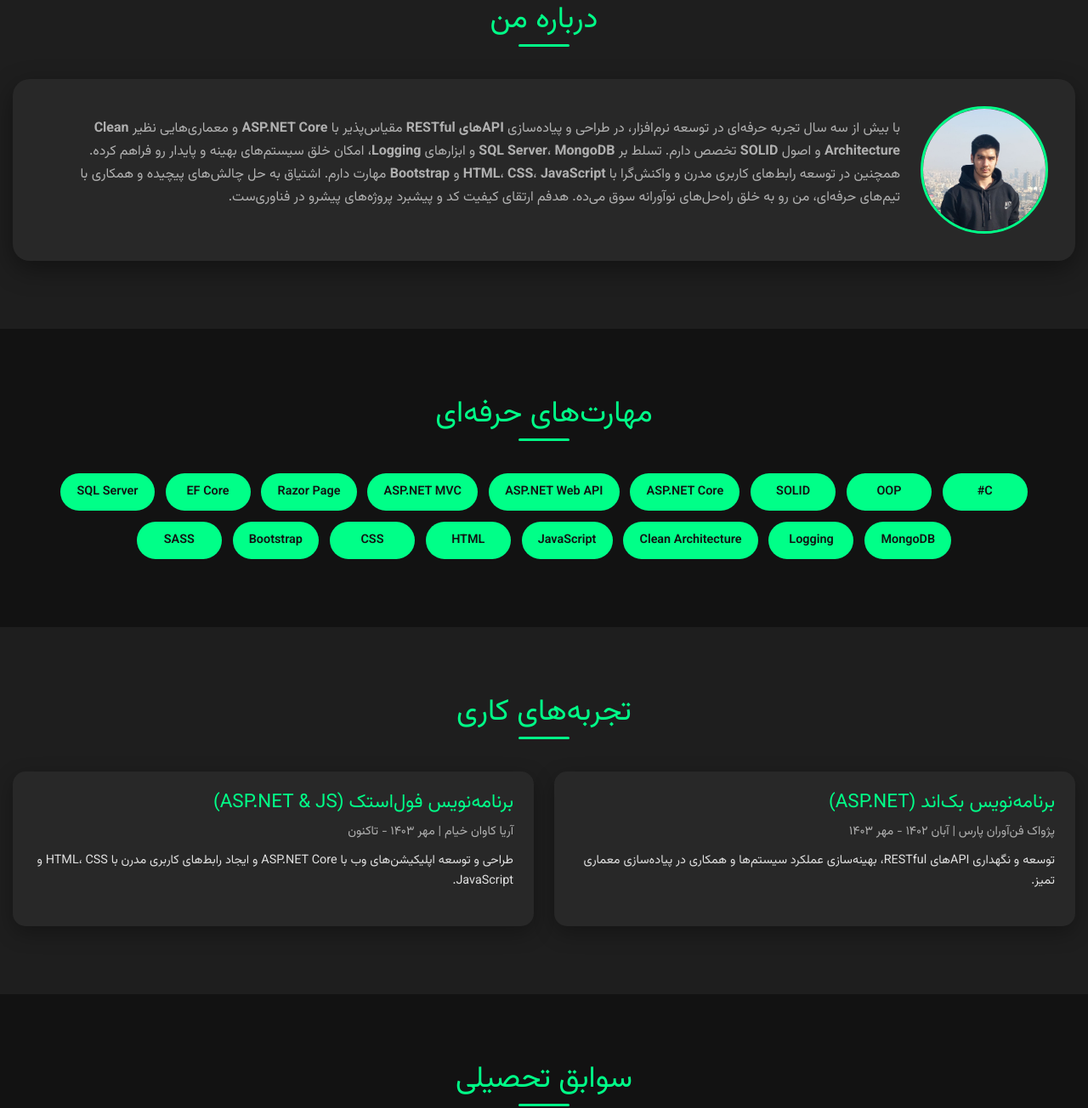
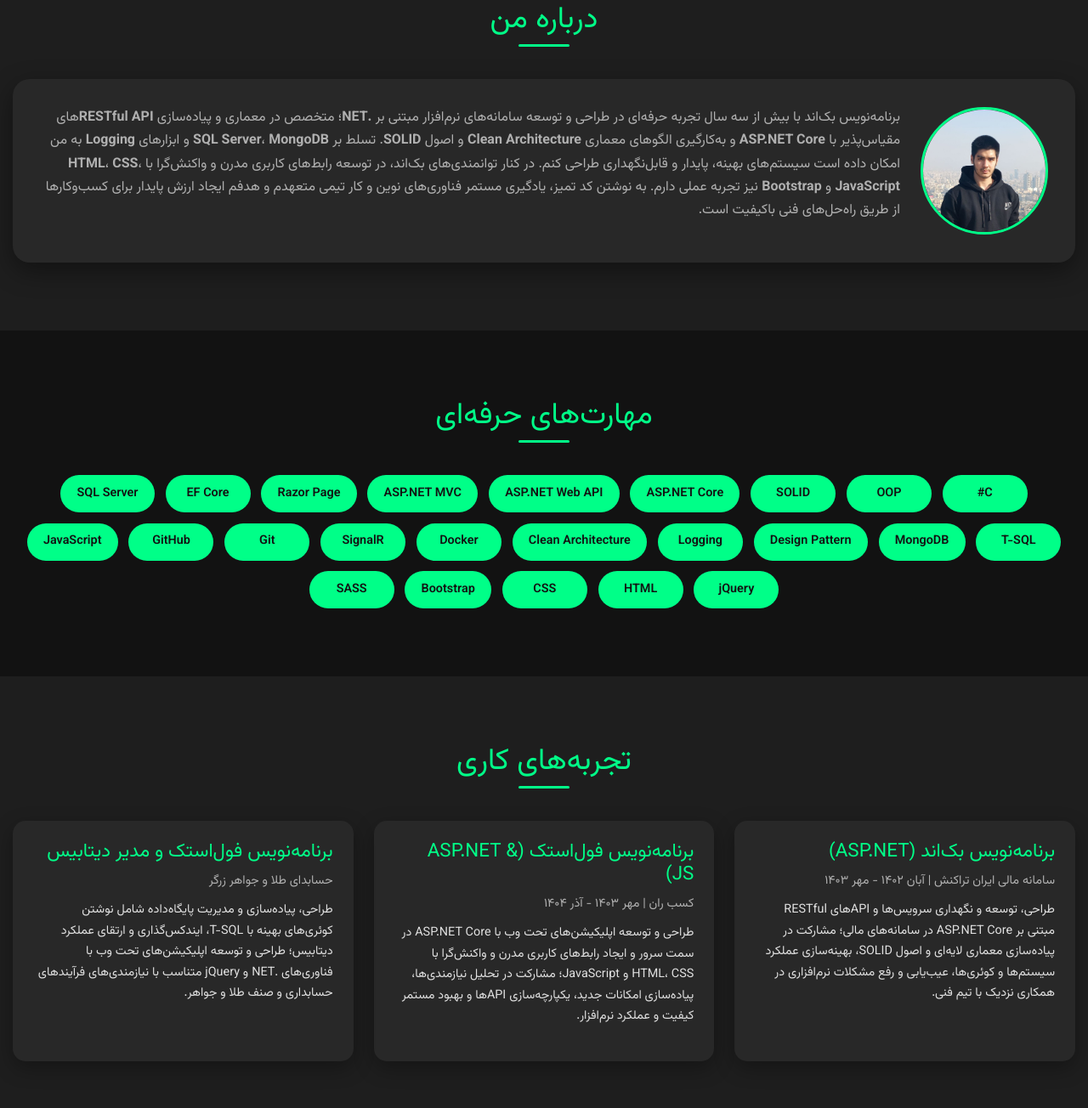
Before and after one commit to MahdiMohammadi2004/OurWebSite, a plain HTML site: page index.html in a window 1280 px wide. Shown: the part 717-2021 px from the top of the page at 85% size. Drawn offline with nearby package versions, Linux system fonts and the light colour scheme.

Commit message:
task snapshot ae421db9-100d-4479-af53-71badb49987b

```diff
--- a/index.html
+++ b/index.html
@@ -59,19 +59,20 @@
           <div class="about-content">
             <img src="images/mahdi.jpg" alt="مهدی محمدی" class="about-img" />
             <p>
-              با بیش از سه سال تجربه حرفه‌ای در توسعه نرم‌افزار، در طراحی و
-              پیاده‌سازی <strong>APIهای RESTful</strong> مقیاس‌پذیر با
-              <strong>ASP.NET Core</strong> و معماری‌هایی نظیر
-              <strong>Clean Architecture</strong> و اصول
-              <strong>SOLID</strong> تخصص دارم. تسلط بر
-              <strong>SQL Server</strong>، <strong>MongoDB</strong> و ابزارهای
-              <strong>Logging</strong>، امکان خلق سیستم‌های بهینه و پایدار رو
-              فراهم کرده. همچنین در توسعه رابط‌های کاربری مدرن و واکنش‌گرا با
+              برنامه‌نویس بک‌اند با بیش از سه سال تجربه حرفه‌ای در طراحی و
+              توسعه سامانه‌های نرم‌افزار مبتنی بر <strong>.NET</strong>؛ متخصص
+              در معماری و پیاده‌سازی <strong>RESTful API</strong>های مقیاس‌پذیر
+              با <strong>ASP.NET Core</strong> و به‌کارگیری الگوهای معماری
+              <strong>Clean Architecture</strong> و اصول <strong>SOLID</strong>.
+              تسلط بر <strong>SQL Server</strong>، <strong>MongoDB</strong> و
+              ابزارهای <strong>Logging</strong> به من امکان داده است سیستم‌های
+              بهینه، پایدار و قابل‌نگهداری طراحی کنم. در کنار توانمندی‌های
+              بک‌اند، در توسعه رابط‌های کاربری مدرن و واکنش‌گرا با
               <strong>HTML</strong>، <strong>CSS</strong>،
-              <strong>JavaScript</strong> و <strong>Bootstrap</strong> مهارت
-              دارم. اشتیاق به حل چالش‌های پیچیده و همکاری با تیم‌های حرفه‌ای، من
-              رو به خلق راه‌حل‌های نوآورانه سوق می‌ده. هدفم ارتقای کیفیت کد و
-              پیشبرد پروژه‌های پیشرو در فناوری‌ست.
+              <strong>JavaScript</strong> و <strong>Bootstrap</strong> نیز
+              تجربه عملی دارم. به نوشتن کد تمیز، یادگیری مستمر فناوری‌های نوین و
+              کار تیمی متعهدم و هدفم ایجاد ارزش پایدار برای کسب‌وکارها از طریق
+              راه‌حل‌های فنی باکیفیت است.
             </p>
           </div>
         </div>
@@ -91,10 +92,17 @@
             <span class="skill-tag">Razor Page</span>
             <span class="skill-tag">EF Core</span>
             <span class="skill-tag">SQL Server</span>
+            <span class="skill-tag">T-SQL</span>
             <span class="skill-tag">MongoDB</span>
+            <span class="skill-tag">Design Pattern</span>
             <span class="skill-tag">Logging</span>
             <span class="skill-tag">Clean Architecture</span>
+            <span class="skill-tag">Docker</span>
+            <span class="skill-tag">SignalR</span>
+            <span class="skill-tag">Git</span>
+            <span class="skill-tag">GitHub</span>
             <span class="skill-tag">JavaScript</span>
+            <span class="skill-tag">jQuery</span>
             <span class="skill-tag">HTML</span>
             <span class="skill-tag">CSS</span>
             <span class="skill-tag">Bootstrap</span>
@@ -110,18 +118,32 @@
           <div class="experience-grid">
             <div class="experience-card">
               <h3>برنامه‌نویس بک‌اند (ASP.NET)</h3>
-              <p class="company">پژواک فن‌آوران پارس | آبان ۱۴۰۲ - مهر ۱۴۰۳</p>
+              <p class="company">سامانه مالی ایران تراکنش | آبان ۱۴۰۲ - مهر ۱۴۰۳</p>
               <p>
-                توسعه و نگهداری APIهای RESTful، بهینه‌سازی عملکرد سیستم‌ها و
-                همکاری در پیاده‌سازی معماری تمیز.
+                طراحی، توسعه و نگهداری سرویس‌ها و APIهای RESTful مبتنی بر
+                ASP.NET Core در سامانه‌های مالی؛ مشارکت در پیاده‌سازی معماری
+                لایه‌ای و اصول SOLID، بهینه‌سازی عملکرد سیستم‌ها و کوئری‌ها،
+                عیب‌یابی و رفع مشکلات نرم‌افزاری در همکاری نزدیک با تیم فنی.
               </p>
             </div>
             <div class="experience-card">
               <h3>برنامه‌نویس فول‌استک (ASP.NET & JS)</h3>
-              <p class="company">آریا کاوان خیام | مهر ۱۴۰۳ - تاکنون</p>
+              <p class="company">کسب ران | مهر ۱۴۰۳ - آذر ۱۴۰۴</p>
               <p>
-                طراحی و توسعه اپلیکیشن‌های وب با ASP.NET Core و ایجاد رابط‌های
-                کاربری مدرن با HTML، CSS و JavaScript.
+                طراحی و توسعه اپلیکیشن‌های تحت وب با ASP.NET Core در سمت
+                سرور و ایجاد رابط‌های کاربری مدرن و واکنش‌گرا با HTML، CSS و
+                JavaScript؛ مشارکت در تحلیل نیازمندی‌ها، پیاده‌سازی امکانات
+                جدید، یکپارچه‌سازی APIها و بهبود مستمر کیفیت و عملکرد نرم‌افزار.
+              </p>
+            </div>
+            <div class="experience-card">
+              <h3>برنامه‌نویس فول‌استک و مدیر دیتابیس</h3>
+              <p class="company">حسابدای طلا و جواهر زرگر</p>
+              <p>
+                طراحی، پیاده‌سازی و مدیریت پایگاه‌داده شامل نوشتن کوئری‌های
+                بهینه با T-SQL، ایندکس‌گذاری و ارتقای عملکرد دیتابیس؛ طراحی و
+                توسعه اپلیکیشن‌های تحت وب با فناوری‌های .NET و jQuery متناسب
+                با نیازمندی‌های فرآیندهای حسابداری و صنف طلا و جواهر.
               </p>
             </div>
           </div>
@@ -146,8 +168,6 @@
           <h2>اطلاعات شخصی</h2>
           <div class="personal-info-content">
             <p><strong>سال تولد:</strong> 1384</p>
-            <p><strong>وضعیت تأهل:</strong> مجرد</p>
-            <p><strong>وضعیت سربازی:</strong> معاف</p>
             <p><strong>آدرس:</strong> خراسان رضوی، بلوار طبرسی</p>
             <p><strong>زبان‌ها:</strong> انگلیسی (متوسط)</p>
           </div>
@@ -168,10 +188,18 @@
             </p>
           </div>
           <div class="contact-links">
-            <a href="mailto:mahdimohammadicv@gmail.com">📧</a>
-            <a href="https://wa.me/+989220801775">💬</a>
-            <a href="https://linkedin.com/in/mahdi-mohammadi">💼</a>
-            <a href="https://github.com/mahdimohammadi2004">🐙</a>
+            <a href="mailto:mahdimohammadicv@gmail.com" aria-label="ایمیل" title="ایمیل">
+              <svg xmlns="http://www.w3.org/2000/svg" width="28" height="28" viewBox="0 0 24 24" fill="none" stroke="currentColor" stroke-width="2" stroke-linecap="round" stroke-linejoin="round"><rect x="2" y="4" width="20" height="16" rx="2"/><path d="m22 7-8.97 5.7a1.94 1.94 0 0 1-2.06 0L2 7"/></svg>
+            </a>
+            <a href="https://wa.me/+989220801775" aria-label="واتس‌اپ" title="واتس‌اپ">
+              <svg xmlns="http://www.w3.org/2000/svg" width="28" height="28" viewBox="0 0 24 24" fill="none" stroke="currentColor" stroke-width="2" stroke-linecap="round" stroke-linejoin="round"><path d="M14.9 3.91A10 10 0 1 0 20 6l-1.59-.52"/><path d="M5 13c0-2.5 2-4.5 4-4.5.5 0 .9.4 1 .9l.3 1.5c.05.3-.05.6-.3.8l-.9.8a.5.5 0 0 0-.1.6c.5 1 1.4 1.9 2.4 2.4a.5.5 0 0 0 .6-.1l.8-.9c.2-.2.5-.35.8-.3l1.5.3c.5.1.9.5.9 1 0 2-2 4-4.5 4A9.5 9.5 0 0 1 5 13Z"/></svg>
+            </a>
+            <a href="https://linkedin.com/in/mahdi-mohammadi" aria-label="لینکدین" title="لینکدین">
+              <svg xmlns="http://www.w3.org/2000/svg" width="28" height="28" viewBox="0 0 24 24" fill="none" stroke="currentColor" stroke-width="2" stroke-linecap="round" stroke-linejoin="round"><path d="M16 8a6 6 0 0 1 6 6v7h-4v-7a2 2 0 0 0-2-2 2 2 0 0 0-2 2v7h-4v-7a6 6 0 0 1 6-6z"/><rect width="4" height="12" x="2" y="9"/><circle cx="4" cy="4" r="2"/></svg>
+            </a>
+            <a href="https://github.com/mahdimohammadi2004" aria-label="گیت‌هاب" title="گیت‌هاب">
+              <svg xmlns="http://www.w3.org/2000/svg" width="28" height="28" viewBox="0 0 24 24" fill="none" stroke="currentColor" stroke-width="2" stroke-linecap="round" stroke-linejoin="round"><path d="M15 22v-4a4.8 4.8 0 0 0-1-3.5c3 0 6-2 6-5.5.08-1.25-.27-2.48-1-3.5.28-1.15.28-2.35 0-3.5 0 0-1 0-3 1.5-2.64-.5-5.36-.5-8 0C6 2 5 2 5 2c-.3 1.15-.3 2.35 0 3.5A5.403 5.403 0 0 0 4 9c0 3.5 3 5.5 6 5.5-.39.49-.68 1.05-.85 1.65-.17.6-.22 1.23-.15 1.85v4"/><path d="M9 18c-4.51 2-5-2-7-2"/></svg>
+            </a>
           </div>
         </div>
       </section>
```
